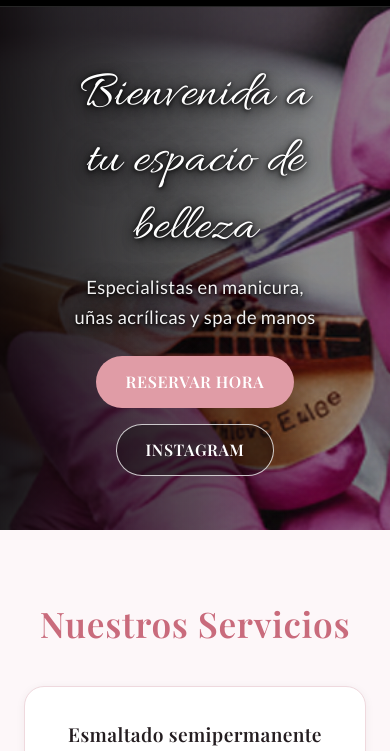
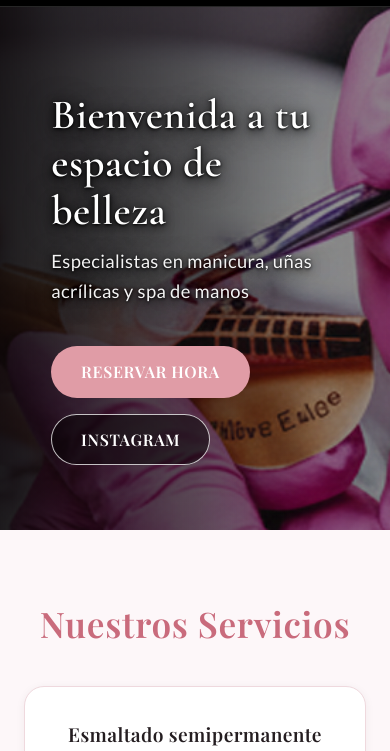
Before and after one commit to Joaquinln23/Projecto_Manicurista, a website built with Vite: page index.html in a window 390 px wide. Shown: the part 57-808 px from the top of the page. Built offline with nearby package versions, Linux system fonts and the light colour scheme.

Commit message:
feat(hero): layout partido texto izquierda y CTAs derecha con Cormorant Garamond

```diff
--- a/index.html
+++ b/index.html
@@ -13,7 +13,7 @@
     <meta property="og:url" content="https://caterinaartist.netlify.app/">
     <link rel="preconnect" href="https://fonts.googleapis.com">
     <link rel="preconnect" href="https://fonts.gstatic.com" crossorigin>
-    <link href="https://fonts.googleapis.com/css2?family=Allura&family=Playfair+Display:wght@600;700&family=Lato:wght@400;700&family=Parisienne&display=swap" rel="stylesheet">
+    <link href="https://fonts.googleapis.com/css2?family=Cormorant+Garamond:wght@500;600&family=Playfair+Display:wght@600;700&family=Lato:wght@400;700&family=Parisienne&display=swap" rel="stylesheet">
     <link rel="stylesheet" href="styles/style.css">
 </head>
 <body>
@@ -52,10 +52,10 @@
         <div class="hero-text">
             <h1>Bienvenida a tu espacio de belleza</h1>
             <p>Especialistas en manicura, uñas acrílicas y spa de manos</p>
-            <div class="hero-ctas">
-                <a href="#agenda" class="hero-btn hero-btn-primary">Reservar hora</a>
-                <a href="https://www.instagram.com/caterinaartist/" target="_blank" rel="noopener noreferrer" class="hero-btn hero-btn-ghost">Instagram</a>
-            </div>
+        </div>
+        <div class="hero-ctas">
+            <a href="#agenda" class="hero-btn hero-btn-primary">Reservar hora</a>
+            <a href="https://www.instagram.com/caterinaartist/" target="_blank" rel="noopener noreferrer" class="hero-btn hero-btn-ghost">Instagram</a>
         </div>
     </section>
 
--- a/styles/partials/hero.css
+++ b/styles/partials/hero.css
@@ -8,8 +8,9 @@
     min-height: clamp(360px, 62vh, 640px);
     display: flex;
     align-items: center;
-    /* Bloque de texto al centro */
-    justify-content: center;
+    /* Layout partido: texto a la izquierda, CTAs a la derecha */
+    justify-content: space-between;
+    gap: 2rem;
     padding: 2rem clamp(1.5rem, 7vw, 6rem);
     overflow: hidden;
 }
@@ -41,8 +42,8 @@
 .hero-text {
     position: relative;
     z-index: 3;
-    text-align: center;
-    max-width: min(90%, 44rem);
+    text-align: left;
+    max-width: min(52%, 38rem);
     padding: 0;
     margin: 0;
     text-shadow: 0 4px 28px rgba(0, 0, 0, .95), 0 2px 10px rgba(0, 0, 0, .85), 0 1px 3px rgba(0, 0, 0, .9);
@@ -50,18 +51,15 @@
 
 .hero-text h1 {
     color: #ffffff;
-    /* Allura: script de firma monolinea — la más parecida al logo
-       "Caterina artist" (trazo fino uniforme, extenders largos) */
-    font-family: "Allura", cursive;
-    font-weight: 400;
-    /* El x-height de los scripts es chico: se compensa con más cuerpo;
-       line-height generoso para que los extenders no recorten en .hero */
-    font-size: clamp(3.2rem, 8vw, 5.4rem);
-    line-height: 1.3;
+    /* Cormorant Garamond: serif de alta gama — elegante y profesional,
+       lectura de marca premium (spa / beauty) */
+    font-family: "Cormorant Garamond", Georgia, serif;
+    font-weight: 600;
+    font-size: clamp(2.6rem, 5vw, 4.2rem);
+    line-height: 1.15;
     letter-spacing: 0.01em;
     margin: 0 0 0.75rem;
-    /* Sombra propia extra: el script fino necesita más contraste */
-    text-shadow: 0 5px 32px rgba(0, 0, 0, 1), 0 3px 12px rgba(0, 0, 0, .95), 0 1px 4px rgba(0, 0, 0, 1);
+    text-shadow: 0 4px 28px rgba(0, 0, 0, 1), 0 2px 10px rgba(0, 0, 0, .95), 0 1px 3px rgba(0, 0, 0, 1);
 }
 
 .hero-text p {
@@ -71,13 +69,15 @@
     letter-spacing: 0.02em;
 }
 
-/* CTAs del hero */
+/* CTAs del hero: columna alineada al borde derecho */
 .hero-ctas {
+    position: relative;
+    z-index: 3;
     display: flex;
-    flex-wrap: wrap;
-    justify-content: center;
+    flex-direction: column;
+    align-items: flex-end;
     gap: 1rem;
-    margin-top: 1.5rem;
+    flex-shrink: 0;
 }
 
 .hero-btn {
@@ -110,9 +110,10 @@
     background: var(--brand-strong);
 }
 
-/* Secundario: contorno blanco sobre la foto oscura */
+/* Secundario: contorno blanco — fondo un poco más sólido porque la derecha
+   de la foto es más clara */
 .hero-btn-ghost {
-    background: rgba(8, 5, 7, .4);
+    background: rgba(8, 5, 7, .55);
     color: #ffffff;
     border: 1px solid rgba(255, 255, 255, .75);
 }
--- a/styles/partials/responsive.css
+++ b/styles/partials/responsive.css
@@ -15,6 +15,20 @@
     }
     .hero-text {
         padding: 1.25rem 1.5rem;
+        max-width: 100%;
+    }
+    /* Hero: el layout partido se apila — texto arriba, CTAs debajo */
+    .hero {
+        flex-direction: column;
+        justify-content: center;
+        align-items: flex-start;
+        gap: 1.25rem;
+    }
+    .hero-ctas {
+        flex-direction: row;
+        flex-wrap: wrap;
+        align-items: flex-start;
+        margin-left: 1.5rem;
     }
     .agenda,
     .contacto {
```
